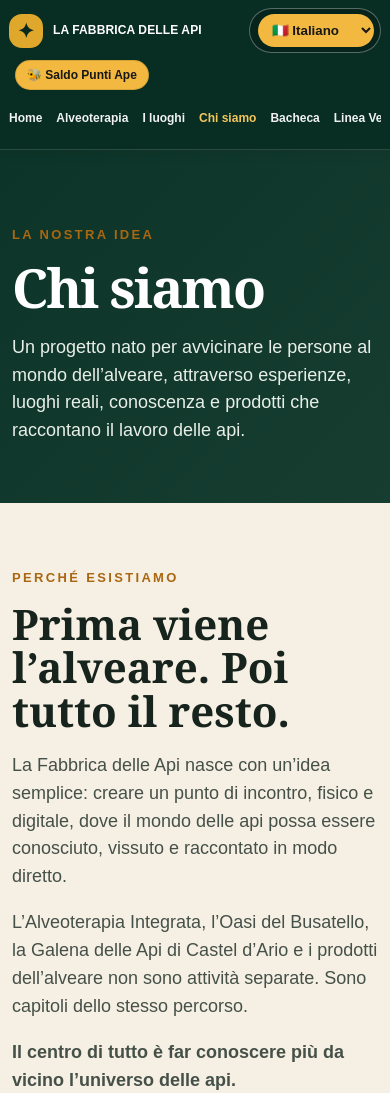
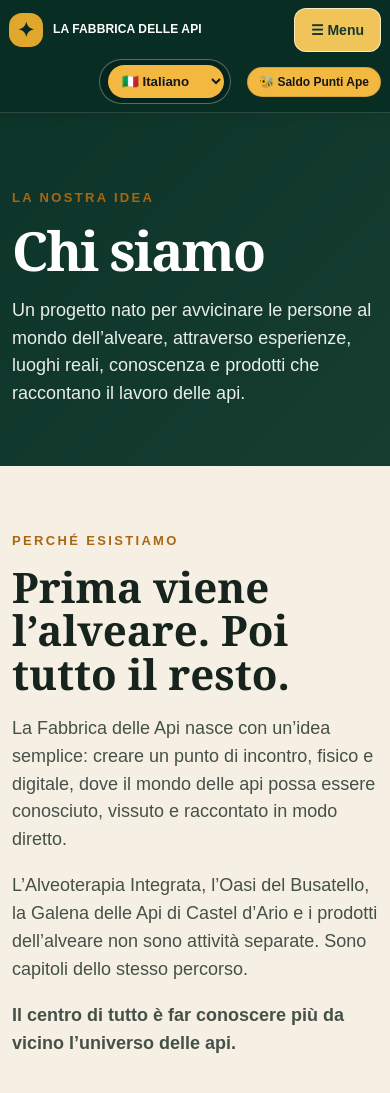
Before and after one commit to cleo6920/miele-backend, a website: page chi-siamo.html in a window 390 px wide. Shown: the top 1093 px of the page. Drawn offline with Linux system fonts and the light colour scheme.

Commit message:
Enable accessible mobile menu in chi-siamo.html

```diff
--- a/chi-siamo.html
+++ b/chi-siamo.html
@@ -169,5 +169,6 @@
 </div>
 </footer>
 <script src="/render-language-de-test.js?v=20260923-10"></script>
+<script src="/mobile-audit-fixes.js?v=20261101-1" defer></script>
 </body>
 </html>
```
